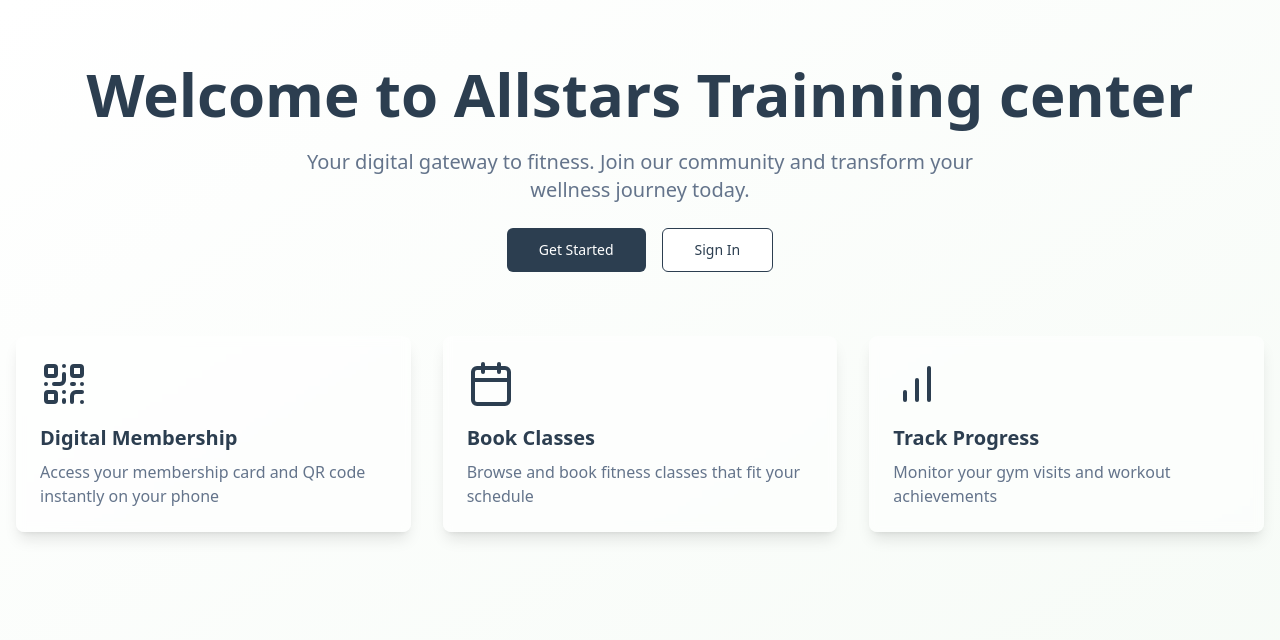
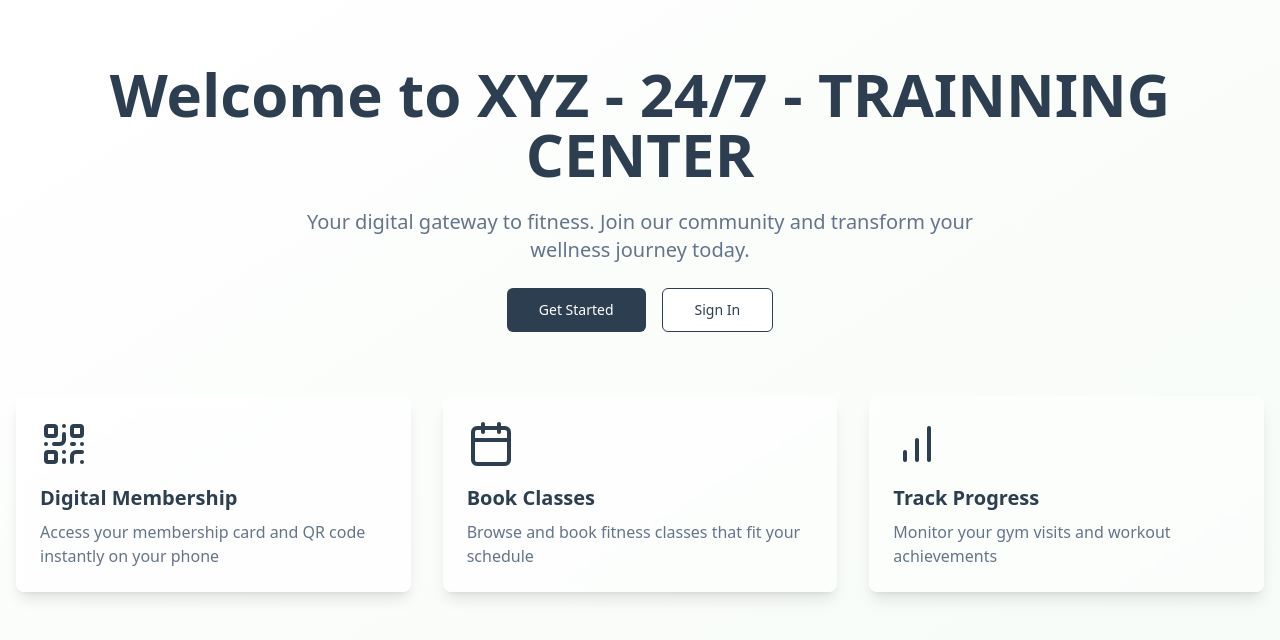
Before and after one commit to Tousif2021/gymliquid-gateway, a React (Vite) app: page / in a window 1280 px wide. Shown: the top 640 px of the page. Built offline with nearby package versions, Linux system fonts and the light colour scheme.

Commit message:
Update Index.tsx

```diff
--- a/src/pages/Index.tsx
+++ b/src/pages/Index.tsx
@@ -16,7 +16,7 @@ const Index = () => {
           className="text-center space-y-6"
         >
           <h1 className="text-4xl md:text-6xl font-bold text-primary">
-            Welcome to Allstars Trainning center
+            Welcome to XYZ - 24/7 - TRAINNING CENTER
           </h1>
           <p className="text-lg md:text-xl text-muted-foreground max-w-2xl mx-auto">
             Your digital gateway to fitness. Join our community and transform your
```
